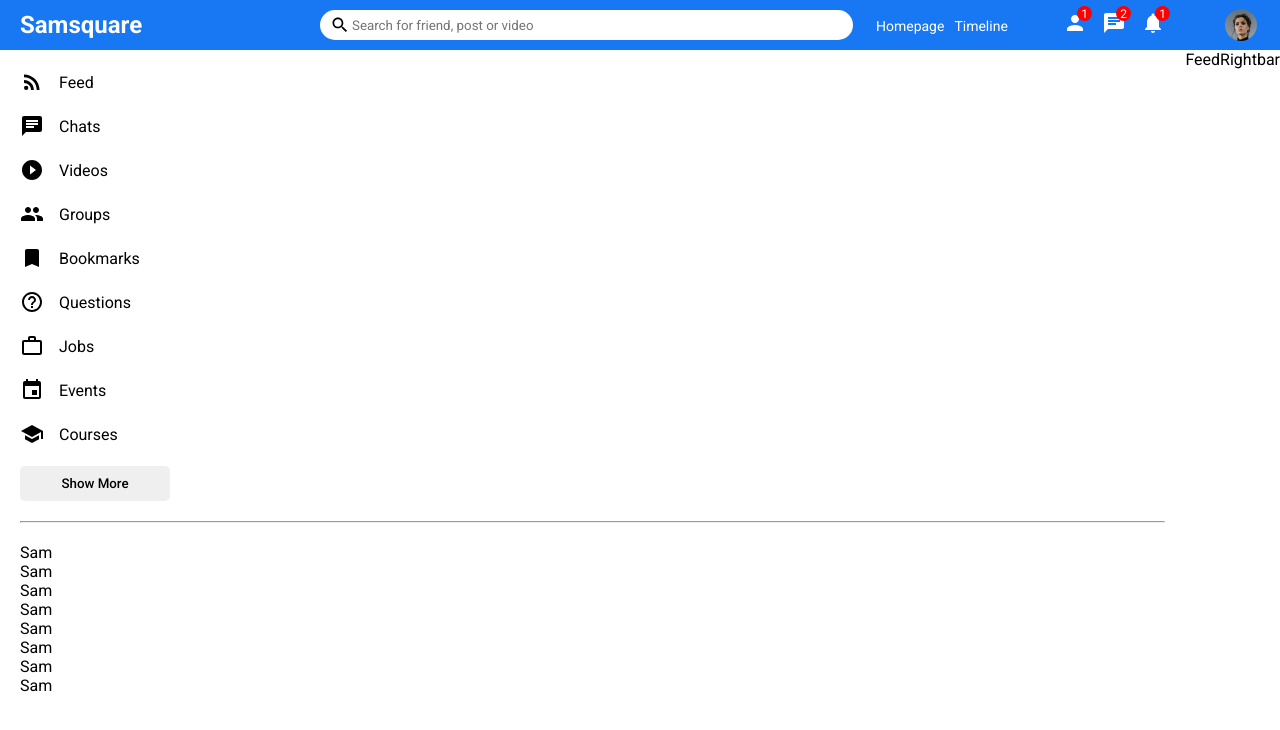
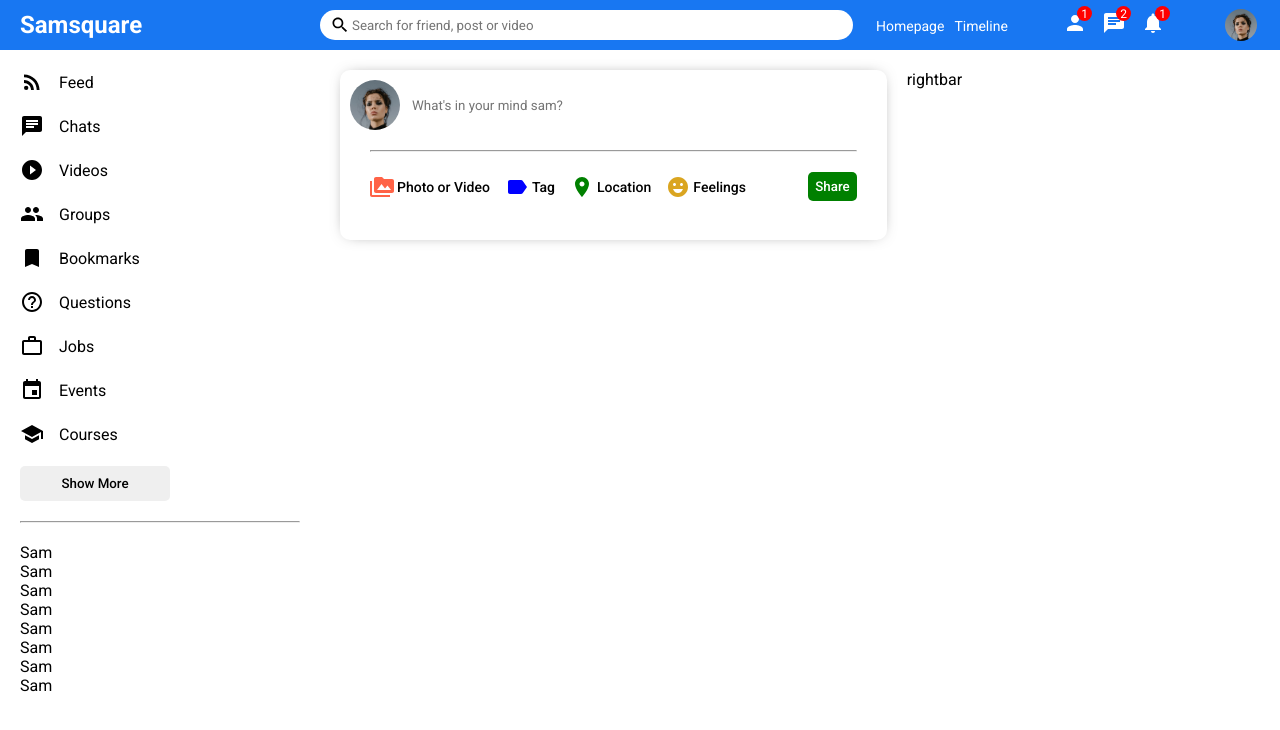
Before and after one commit to samsquareed/squaremedia, a React (Create React App) app: page / in a window 1280 px wide. Shown: the top 730 px of the page. Built offline with nearby package versions, Linux system fonts and the light colour scheme.

Commit message:
share component is created

```diff
--- a/src/components/feed/Feed.jsx
+++ b/src/components/feed/Feed.jsx
@@ -1,8 +1,13 @@
 import "./feed.css"
+import Share from "../share/Share"
 
 const Feed = () => {
   return (
-    <div>Feed</div>
+    <div className="feed">
+      <div className="feedWrapper">
+        <Share />
+      </div>
+    </div>
   )
 }
 
--- a/src/components/feed/feed.css
+++ b/src/components/feed/feed.css
@@ -0,0 +1,7 @@
+.feed{
+    flex:5.5
+}
+
+.feedWrapper{
+    padding: 20px;
+}
--- a/src/components/rightbar/Rightbar.jsx
+++ b/src/components/rightbar/Rightbar.jsx
@@ -2,7 +2,11 @@
 
 const Rightbar = () => {
   return (
-    <div>Rightbar</div>
+    <div className="rightbar">
+      <div className="rightbarWrapper">
+        rightbar
+      </div>
+    </div>
   )
 }
 
--- a/src/components/rightbar/rightbar.css
+++ b/src/components/rightbar/rightbar.css
@@ -0,0 +1,7 @@
+.rightbar {
+    flex: 3.5;
+  }
+
+  .rightbarWrapper {
+    padding: 20px 20px 0 0;
+  }
--- /dev/null
+++ b/src/components/share/Share.jsx
@@ -0,0 +1,42 @@
+import "./share.css"
+import {PermMedia, Label,Room, EmojiEmotions} from "@material-ui/icons"
+
+const Share = () => {
+  return (
+    <div className="share">
+      <div className="shareWrapper">
+      <div className="shareTop">
+          <img className="shareProfileImg" src="/assets/person/1.jpeg" alt="" />
+          <input
+            placeholder="What's in your mind sam?"
+            className="shareInput"
+          />
+      </div>
+      <hr className="shareHr"/>
+      <div className="shareBottom">
+            <div className="shareOptions">
+                <div className="shareOption">
+                    <PermMedia htmlColor="tomato" className="shareIcon"/>
+                    <span className="shareOptionText">Photo or Video</span>
+                </div>
+                <div className="shareOption">
+                    <Label htmlColor="blue" className="shareIcon"/>
+                    <span className="shareOptionText">Tag</span>
+                </div>
+                <div className="shareOption">
+                    <Room htmlColor="green" className="shareIcon"/>
+                    <span className="shareOptionText">Location</span>
+                </div>
+                <div className="shareOption">
+                    <EmojiEmotions htmlColor="goldenrod" className="shareIcon"/>
+                    <span className="shareOptionText">Feelings</span>
+                </div>
+            </div>
+            <button className="shareButton">Share</button>
+        </div>
+      </div>
+    </div>
+  )
+}
+
+export default Share
--- /dev/null
+++ b/src/components/share/share.css
@@ -0,0 +1,76 @@
+.share {
+    width: 100%;
+    height: 170px;
+    border-radius: 10px;
+    -webkit-box-shadow: 0px 0px 16px -8px rgba(0, 0, 0, 0.68);
+    box-shadow: 0px 0px 16px -8px rgba(0, 0, 0, 0.68);
+  }
+
+  .shareWrapper {
+    padding: 10px;
+  }
+
+  .shareTop {
+    display: flex;
+    align-items: center;
+  }
+
+  .shareProfileImg {
+    width: 50px;
+    height: 50px;
+    border-radius: 50%;
+    object-fit: cover;
+    margin-right: 10px;
+  }
+
+  .shareInput {
+    border: none;
+    width: 80%;
+  }
+
+  .shareInput:focus {
+    outline: none;
+  }
+
+  .shareHr {
+    margin: 20px;
+  }
+
+  .shareBottom {
+    display: flex;
+    align-items: center;
+    justify-content: space-between;
+  }
+
+  .shareOptions{
+      display: flex;
+      margin-left: 20px;
+  }
+
+  .shareOption{
+      display: flex;
+      align-items: center;
+      margin-right: 15px;
+      cursor: pointer;
+  }
+
+  .shareIcon{
+      font-size: 18px;
+      margin-right: 3px;
+  }
+
+  .shareOptionText{
+      font-size: 14px;
+      font-weight: 500;
+  }
+
+  .shareButton{
+      border: none;
+      padding: 7px;
+      border-radius: 5px;
+      background-color: green;
+      font-weight: 500;
+      margin-right: 20px;
+      cursor: pointer;
+      color: white;
+  }
```
